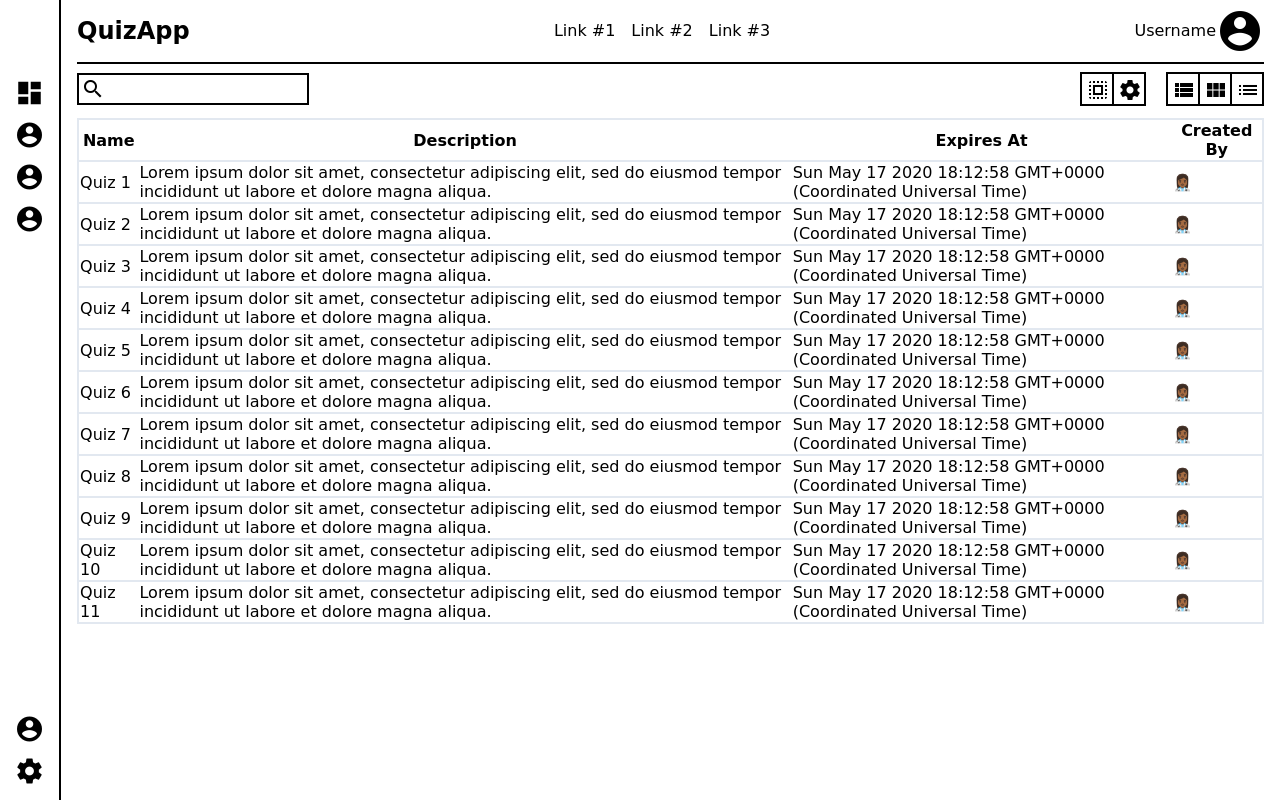
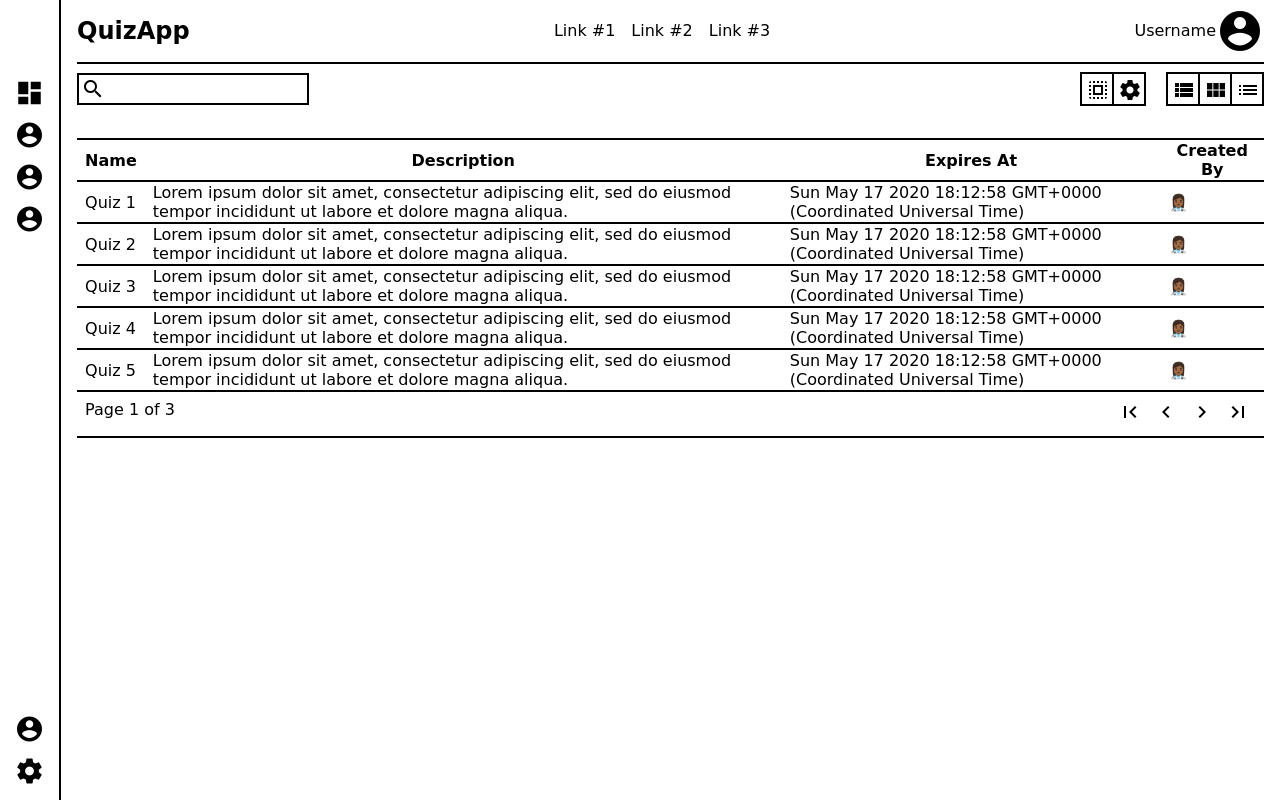
Before and after one commit to glennfaison/mcq-web, a React (Create React App) app: page /quizzes in a window 1280 px wide. Built offline with nearby package versions, Linux system fonts and the light colour scheme; no server answers.

Commit message:
Fix table navigation

```diff
--- a/src/layouts/listview-hoc.jsx
+++ b/src/layouts/listview-hoc.jsx
@@ -15,6 +15,7 @@ export const ListviewHOC = ({
   listItems,
   headerMappings = {},
   columnMappings = { 'Items': (item) => JSON.stringify(item, null, 2) },
+  pageSize = 5,
 }) => {
   const [formattedItems, setFormattedItems] = useState(listItems);
   const filterItems = str => setFormattedItems(listItems.filter(i => i.name.includes(str)));
@@ -37,6 +38,7 @@ export const ListviewHOC = ({
           onSelectionChanged={setHasSelection}
           headerMappings={headerMappings}
           columnMappings={columnMappings}
+          pageSize={pageSize}
         />
       </div>
     </div>
--- a/src/layouts/tablular-listview.jsx
+++ b/src/layouts/tablular-listview.jsx
@@ -1,33 +1,68 @@
-import React from 'react';
+import React, { useState } from 'react';
+import { Link } from 'react-router-dom';
 
 const Row = ({ item, headerMappings, columnMappings }) => {
   return (
-    <tr className="border-2 border-dark border-0 border-top">
+    <tr className="hover:bg-gray-100 border-t-2 border-black border-0">
       {Object.keys(headerMappings).map((key) => (
-        <td key={key}>{columnMappings[key](item).toString()}</td>
+        <td className="px-2" key={key}>{columnMappings[key](item).toString()}</td>
       ))}
     </tr>
   );
 };
 
-export const TabularListview = ({ listItems, headerMappings, columnMappings }) => {
+export const TabularListview = ({ listItems, headerMappings, columnMappings, pageSize }) => {
+  const [pageNumber, setPageNumber] = useState(0);
+  const startIndex = pageNumber * pageSize;
+  const endIndex = startIndex + pageSize;
+  const newListItems = listItems.slice(startIndex, endIndex);
+  const lastPage = Math.ceil((listItems.length) / pageSize) || 1;
   return (
     <div>
-      <table className="table">
+      <table className="border-0 my-5">
         <thead>
-          <tr className="border-2 border-dark border-0 border-top">
+          <tr className="border-t-2 border-black border-0">
             {Object.entries(headerMappings).map((pair) =>
-              <th className="hover:bg-gray-100" key={pair[0]}>
+              <th className="hover:bg-gray-100 px-2" key={pair[0]}>
                 {pair[1]}
               </th>
             )}
           </tr>
         </thead>
         <tbody>
-          {listItems.map((item, i) =>
+          {newListItems.map((item, i) =>
             <Row key={i} item={item} headerMappings={headerMappings} columnMappings={columnMappings} />
           )}
         </tbody>
+        <tfoot>
+          <tr className="border-t-2 border-b-2 border-black border-0">
+            <td colSpan={Object.keys(headerMappings).length} className="hover:bg-gray-100 p-2">
+              <div className="flex justify-between">
+                <div>Page {pageNumber + 1} of {lastPage}</div>
+                <div>
+                  <Link className="pb-0 pt-2 px-1 border-transparent border-2 hover:border-black">
+                    <i className="material-icons text-2xl p-0"
+                      onClick={() => setPageNumber(0)}>first_page</i>
+                  </Link>
+                  <Link className="pb-0 pt-2 px-1 border-transparent border-2 hover:border-black"
+                    disabled={pageNumber <= 0}>
+                    <i className="material-icons text-2xl p-0"
+                      onClick={() => setPageNumber(pageNumber - 1)}>chevron_left</i>
+                  </Link>
+                  <Link className="pb-0 pt-2 px-1 border-transparent border-2 hover:border-black"
+                    disabled={pageNumber >= lastPage}>
+                    <i className="material-icons text-2xl p-0"
+                      onClick={() => setPageNumber(pageNumber + 1)}>chevron_right</i>
+                  </Link>
+                  <Link className="pb-0 pt-2 px-1 border-transparent border-2 hover:border-black">
+                    <i className="material-icons text-2xl p-0"
+                      onClick={() => setPageNumber(lastPage - 1)}>last_page</i>
+                  </Link>
+                </div>
+              </div>
+            </td>
+          </tr>
+        </tfoot>
       </table>
     </div>
   );
```
